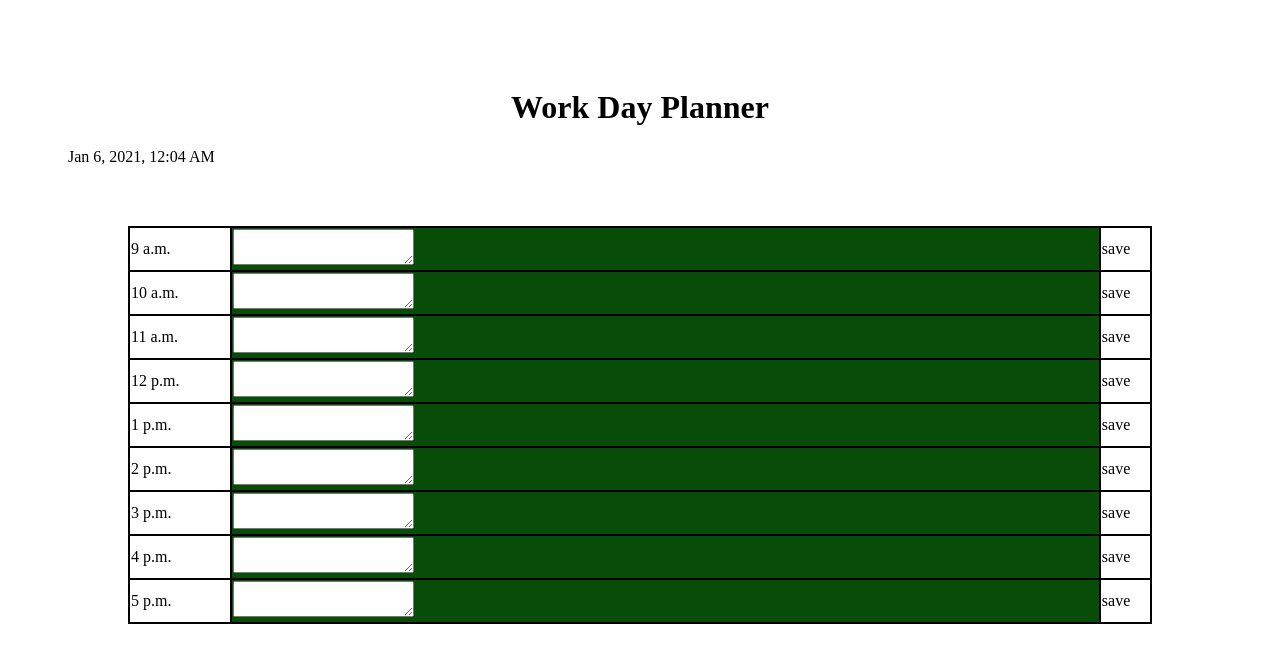
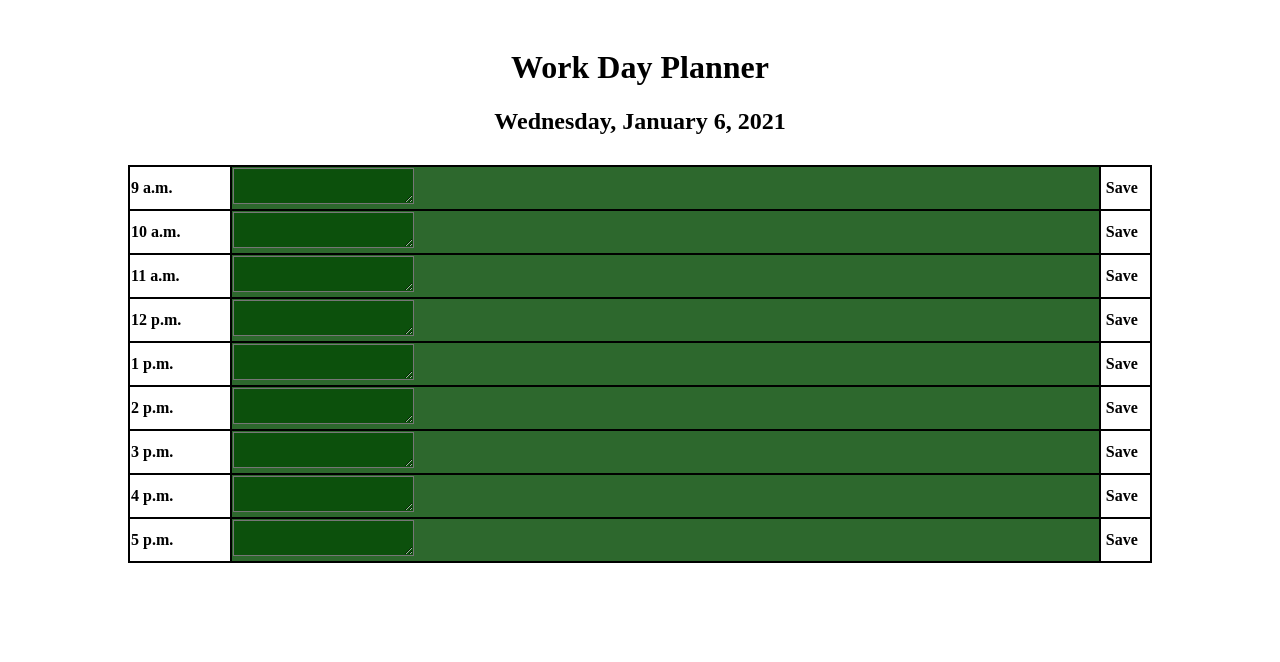
Before and after one commit to spenrad/Daily-Planner, a plain HTML site: page index.html in a window 1280 px wide. Drawn offline with Linux system fonts and the light colour scheme.

Commit message:
corrected date and time and formatted it properly on the page using jquery, altered stlying of page

```diff
--- a/script.js
+++ b/script.js
@@ -1,13 +1,14 @@
 var DateTime = luxon.DateTime;
 var time = DateTime.local();
-var now = time.toLocaleString(DateTime.DATETIME_MED);
+var now = time.toLocaleString(DateTime.DATE_HUGE);
 
 // console.log(now);
 // console.log(now.c);
 // console.log(now.year);
 // console.log(now.hour);
 
-$('h1').after(now);
+var showTime = $('<h2>').text(now);
+$('h1').after(showTime);
 
 
 // for loop creates table rows corresponding with the hour "i"
@@ -46,8 +47,9 @@ for (i = 9; i < 18; i++) {
   timeSlot.text(timeStr);
   textTd.addClass("input " + plannerColor);
   textArea.attr("id", i);
+  textArea.addClass(plannerColor);
   saveIcon.addClass("save");
-  saveIcon.text("save");
+  saveIcon.text("Save");
   saveIcon.attr("name", i);
   // appends the tds to the tr and the text area inside the textTd td
   tr.append(timeSlot, textTd, saveIcon);
@@ -70,5 +72,6 @@ function displayPlan() {
     $("#"+i).val(planText);
     }
 }
+
 // call the function or the saved local data will not display
 displayPlan();
--- a/style.css
+++ b/style.css
@@ -1,8 +1,8 @@
 header {
-    padding: 60px;
+    padding: 20px 0 10px;
 }
 
-h1 {
+h1, h2 {
     text-align: center;
 }
 
@@ -25,12 +25,18 @@ tr {
     padding: 20px;
 }
 
+td {
+    font-weight: bold;
+}
+
 .input {
     width: 85%;
 }
 
 .save {
     width: 5%;
+    padding: 0 5px;
+    cursor: pointer;
 }
 
 
@@ -39,9 +45,9 @@ tr {
 }
 
 .present {
-    background: rgba(255, 102, 0, 0.671);
+    background: rgba(255, 230, 0, 0.774);
 }
 
 .future {
-    background: rgb(7, 77, 7);
+    background: rgba(7, 77, 7, 0.842);
 }
```
